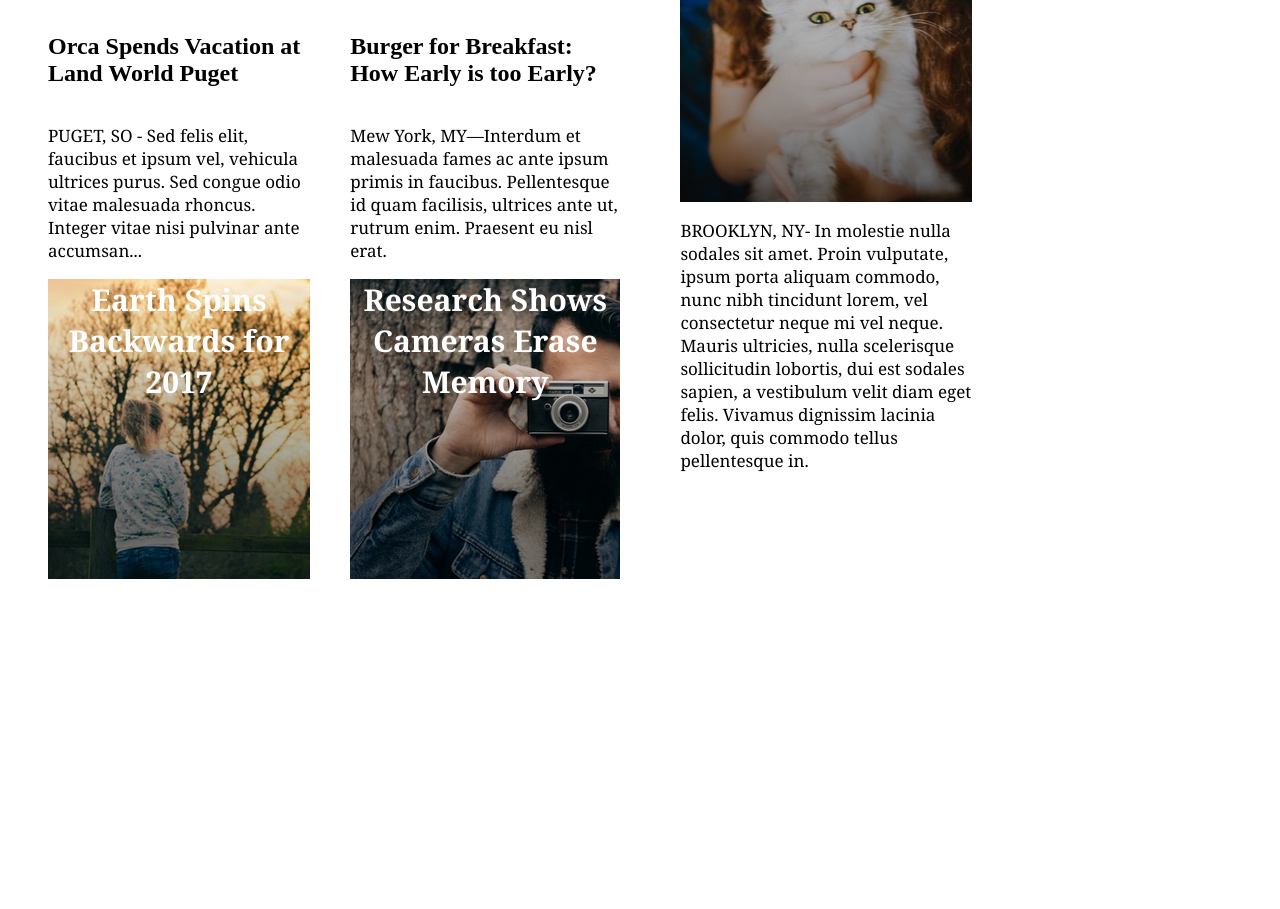
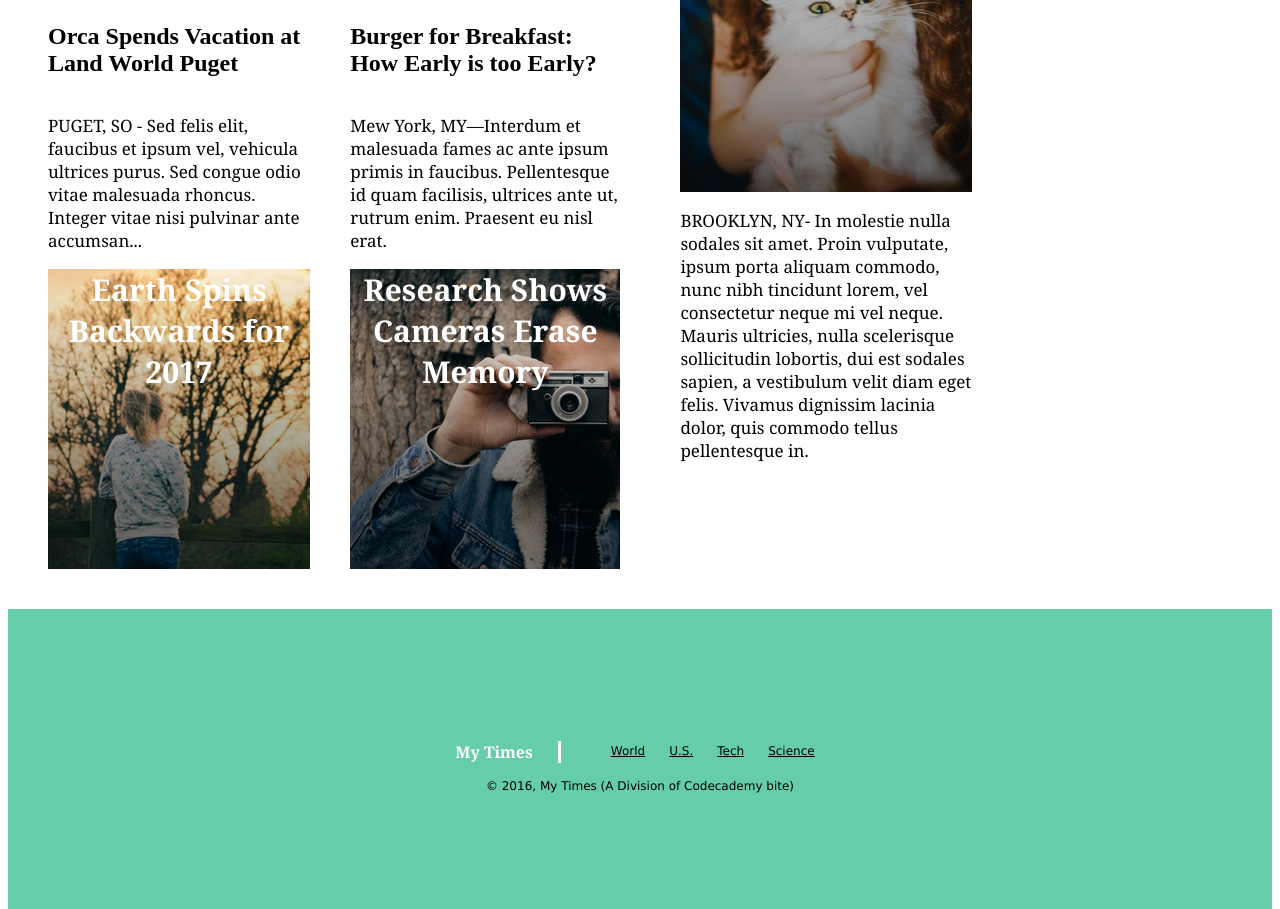
Before and after one commit to dscottjr/my-times, a plain HTML site: page index.html in a window 1280 px wide. Shown: the part 688-1597 px from the top of the page. Before the commit the page ends 1315 px from the top, so only its background shows below. Drawn offline with Linux system fonts and the light colour scheme.

Commit message:
all but shrinking

```diff
--- a/index.html
+++ b/index.html
@@ -147,6 +147,29 @@
 
 <!-- End Main Container -->
 
+<div class="footer">
+
+  <div class="footerline1">
+
+    <p class="footerTitle">My Times</p>
+
+
+    <ul>
+      <li><span> <a href="">World</a> </span></li>
+      <li><span> <a href="">U.S.</a> </span></li>
+      <li><span> <a href="">Tech</a> </span></li>
+      <li><span> <a href="">Science</a> </span></li>
+    </ul>
+
+  </div>
+
+  <div class="footerline2">
+
+    <p class="copyright">© 2016, My Times (A Division of Codecademy bite)</p>
+
+  </div>
+
+</div>
 
   </body>
 </html>
--- a/resources/css/style.css
+++ b/resources/css/style.css
@@ -6,6 +6,12 @@
   justify-content: space-between;
   border-bottom: thin solid black;
   padding-bottom: 5px;
+  background-color: white;
+  position: fixed;
+  z-index: 1;
+  top: 0;
+  left: 0;
+  width: 100%;
 }
 
 .logo {
@@ -39,6 +45,8 @@ nav a {
 
 .container {
   display: flex;
+  top: 56px;
+  position: relative;
 }
 
 .column.large {
@@ -169,3 +177,35 @@ margin: 0px;
 border-bottom: 1px solid black;
 padding: 10px 10px;
 }
+
+.footer {
+  display: flex;
+  flex-direction: column;
+  background-color: MediumAquamarine;
+  height: 300px;
+  align-items: center;
+  justify-content: center;
+  top: 56px;
+  position: relative;
+
+}
+
+.footerline1 {
+  display: flex;
+}
+
+.footerTitle {
+  font-family: Georgia;
+ font-size: 16px;
+ font-weight: bold;
+ color: white;
+ border-right: medium solid white;
+ padding-right: 25px;
+}
+
+.footer li a, .copyright {
+  margin: auto;
+  font-family: Verdana;
+  font-size: 12px;
+  color: black;
+}
```
